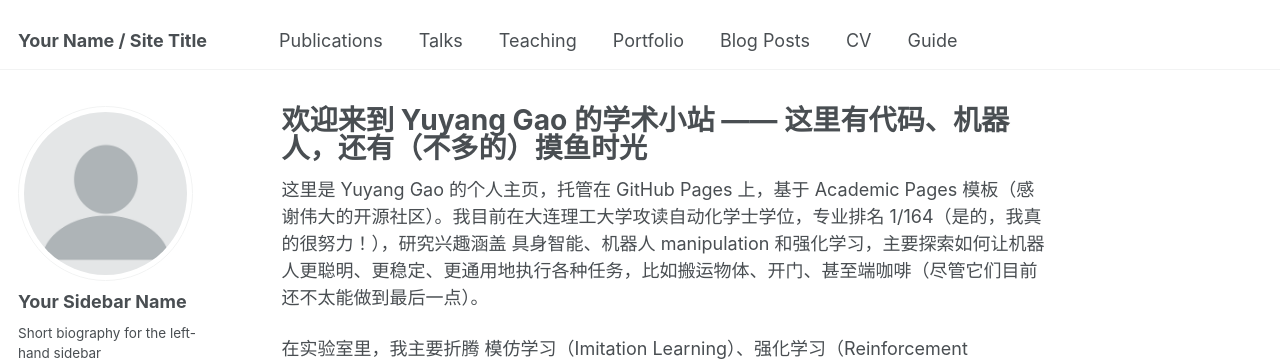
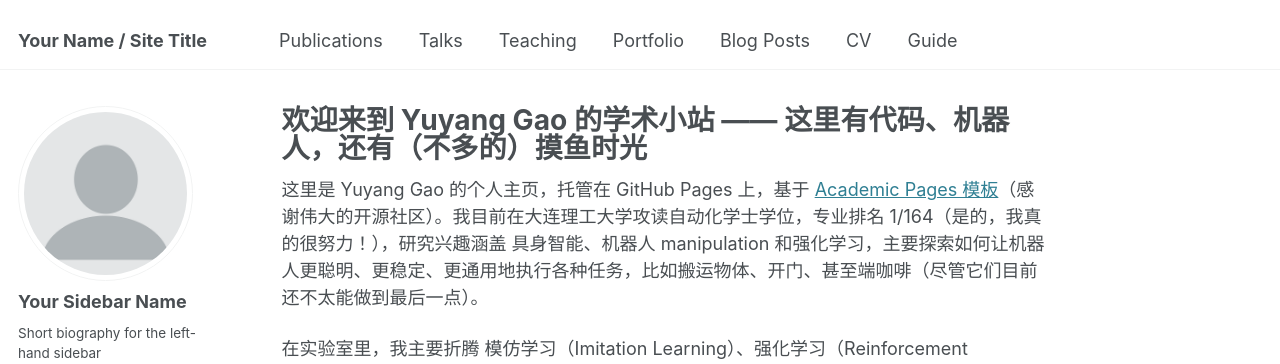
Before and after one commit to AndyGao6186/AndyGao6186.github.io, a Jekyll site: the page built from _pages/about.md, in a window 1280 px wide and 900 px high. Shown: the top 364 px of the window. Built offline with Jekyll 4.4.1, drawn with Linux system fonts in a browser that asks for light colours; some web fonts are replaced; part of the change alters nothing that is shown.

```diff
--- a/_pages/about.md
+++ b/_pages/about.md
@@ -7,7 +7,7 @@ redirect_from:
   - /about.html
 ---
 
-这里是 Yuyang Gao 的个人主页，托管在 GitHub Pages 上，基于 Academic Pages 模板（感谢伟大的开源社区）。我目前在大连理工大学攻读自动化学士学位，专业排名 1/164（是的，我真的很努力！），研究兴趣涵盖 具身智能、机器人 manipulation 和强化学习，主要探索如何让机器人更聪明、更稳定、更通用地执行各种任务，比如搬运物体、开门、甚至端咖啡（尽管它们目前还不太能做到最后一点）。
+这里是 Yuyang Gao 的个人主页，托管在 GitHub Pages 上，基于 [Academic Pages 模板](https://github.com/academicpages/academicpages.github.io)（感谢伟大的开源社区）。我目前在大连理工大学攻读自动化学士学位，专业排名 1/164（是的，我真的很努力！），研究兴趣涵盖 具身智能、机器人 manipulation 和强化学习，主要探索如何让机器人更聪明、更稳定、更通用地执行各种任务，比如搬运物体、开门、甚至端咖啡（尽管它们目前还不太能做到最后一点）。
 
 在实验室里，我主要折腾 模仿学习（Imitation Learning）、强化学习（Reinforcement Learning）和 Sim2Real 迁移，尝试让机器人通过学习提升操作能力，而不是靠手工调参。曾在清华大学 AI 产业研究院实习，研究 双臂移动 Manipulator 机器人，使用 Action Chunking with Transformers（ACT） 进行智能 manipulation 学习，并取得了一些有趣的成果。
 
```
